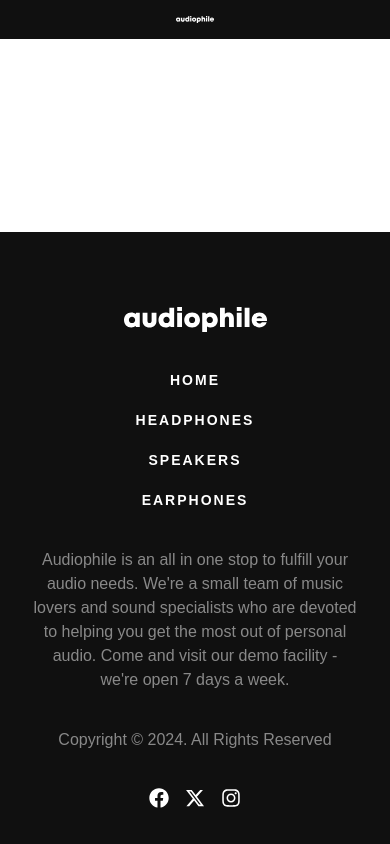
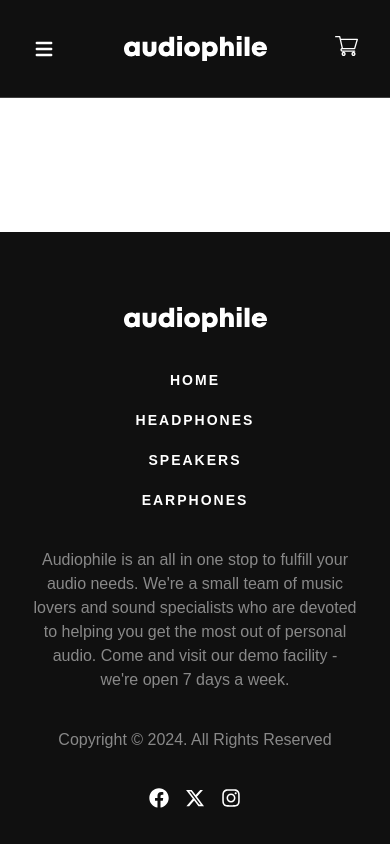
Before and after one commit to RobertGraupner/Audiophile-ecommerce, a React (Vite) app in the folder front-end/: page / in a window 390 px wide. Built offline with nearby package versions, Linux system fonts and the light colour scheme.

Commit message:
add components to create Topbar

```diff
--- a/front-end/src/components/Footer/Footer.tsx
+++ b/front-end/src/components/Footer/Footer.tsx
@@ -6,7 +6,7 @@ import { Navigation } from '../Navigation/Navigation';
 export function Footer() {
   return (
     <footer className="bg-secondary text-white">
-      <div className="mx-auto grid h-fit min-h-96 max-w-[1440px] gap-9 px-8 pb-9 pt-[75px] md:grid-cols-2 md:pb-12 lg:px-10 xl:px-40">
+      <div className="mx-auto grid h-fit max-w-[1440px] gap-9 px-8 pb-9 pt-[75px] md:grid-cols-2 md:pb-12 lg:px-10 xl:px-40">
         <div className="col-span-2 mx-auto sm:mx-0 md:col-span-1">
           <Logo />
         </div>
--- /dev/null
+++ b/front-end/src/components/MobileMenu/MobileMenu.tsx
@@ -0,0 +1,15 @@
+import { Navigation } from '../Navigation/Navigation';
+
+interface MobileMenuProps {
+  isOpen: boolean;
+}
+
+export function MobileMenu({ isOpen }: MobileMenuProps) {
+  if (!isOpen) return null;
+
+  return (
+    <div className="py-4 shadow-lg md:hidden">
+      <Navigation className="flex-col gap-4" />
+    </div>
+  );
+}
--- a/front-end/src/components/Navigation/Navigation.tsx
+++ b/front-end/src/components/Navigation/Navigation.tsx
@@ -1,10 +1,14 @@
 import { NavLink } from 'react-router-dom';
 import { CATEGORIES, Category } from '../../constants/categories.ts';
 
-export function Navigation({ className = '' }: { className?: string }) {
+interface NavigationProps {
+  className?: string;
+}
+
+export function Navigation({ className = '' }: NavigationProps) {
   return (
     <ul
-      className={`flex flex-col items-center justify-between text-sm font-bold uppercase leading-6 tracking-[2px] sm:flex-row ${className}`}
+      className={`flex flex-col items-center justify-between text-sm font-bold uppercase leading-6 tracking-[2px] ${className}`}
     >
       {CATEGORIES.map((item: Category) => (
         <li key={item.path}>
--- a/front-end/src/components/TopBar/TopBar.tsx
+++ b/front-end/src/components/TopBar/TopBar.tsx
@@ -1,14 +1,49 @@
 import { Logo } from '../Logo/Logo';
 import { Navigation } from '../Navigation/Navigation';
+import { MobileMenu } from '../MobileMenu/MobileMenu';
+import { HiMenu } from 'react-icons/hi';
+import { useState, useEffect } from 'react';
+import cart from '../../assets/shared/desktop/icon-cart.svg';
 
 export function TopBar() {
+  const [isMenuOpen, setIsMenuOpen] = useState(false);
+
+  const handleMenuToggle = () => {
+    setIsMenuOpen(!isMenuOpen);
+  };
+
+  useEffect(() => {
+    const handleResize = () => {
+      if (window.innerWidth >= 768) {
+        setIsMenuOpen(false);
+      }
+    };
+    window.addEventListener('resize', handleResize);
+
+    handleResize();
+    return () => window.removeEventListener('resize', handleResize);
+  }, []);
+
   return (
-    <header className="bg-secondary p-4 text-white">
-      <div className="mx-auto flex max-w-[1440px] gap-48 px-40 text-center">
+    <header className="bg-secondary text-white">
+      <div className="mx-auto flex max-w-[1440px] justify-between px-8 py-9 text-center lg:px-10 xl:px-40">
+        <button
+          onClick={handleMenuToggle}
+          className="text-2xl md:hidden"
+          aria-label="Toggle mobile menu"
+        >
+          <HiMenu className="h-6" />
+        </button>
         <Logo />
+        <Navigation className="hidden flex-row gap-9 sm:flex-row md:flex" />
+        <button className="h-5" aria-label="Shopping cart">
+          <img src={cart} alt="cart" />
+        </button>
+      </div>
+      <hr className="mx-auto max-w-[1120px] border-white border-opacity-20" />
 
-        <Navigation className="w-100 hidden flex-row gap-9 md:flex" />
-      </div>
+      {/* Mobile Menu */}
+      <MobileMenu isOpen={isMenuOpen} />
     </header>
   );
 }
```
